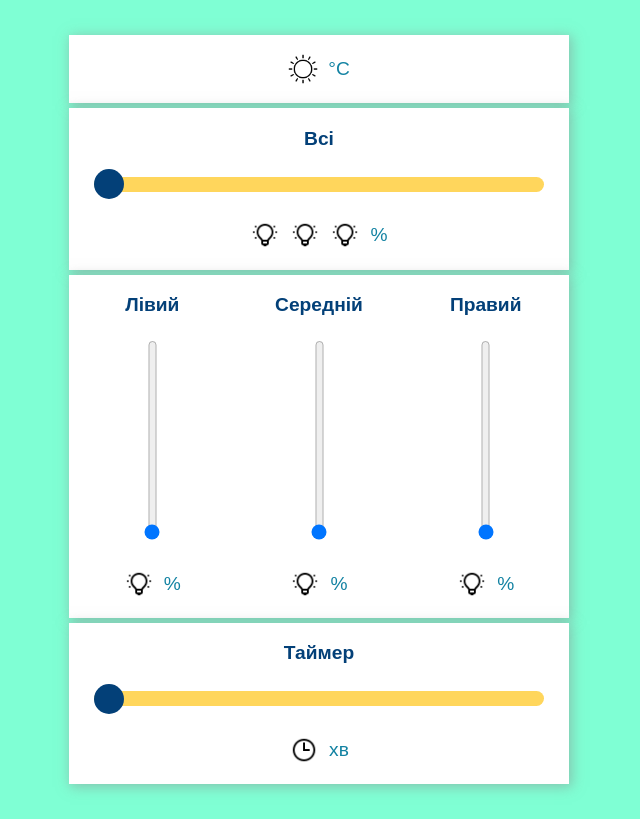
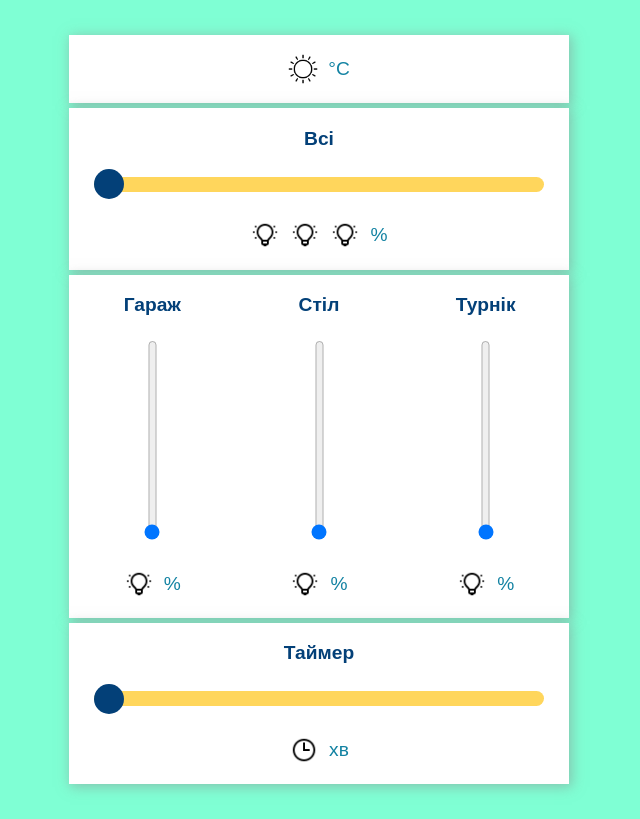
Before and after one commit to vgrugor/TemperatureHttpClientAndLight, a plain HTML site: page data/index.html in a window 1280 px wide. Shown: the whole page, without its empty margins (321-961 px from the left). Drawn offline with Linux system fonts and the light colour scheme.

Commit message:
remame html elements

```diff
--- a/data/index.html
+++ b/data/index.html
@@ -3,7 +3,7 @@
 <!DOCTYPE html>
 <html>
 <head>
-    <title>ESP IOT DASHBOARD</title>
+    <title>Вуличне освітлення</title>
     <meta name="viewport" content="width=device-width, initial-scale=1">
     <meta charset="UTF-8">
     <link rel="icon" type="image/png" href="favicon.png">
@@ -35,7 +35,7 @@
         </div>
         <div class="row">
             <div class="column">
-                <p class="card-title">Лівий</p>
+                <p class="card-title">Гараж</p>
                 <p class="switch">
                     <input type="range" onchange="updateSliderPWM(this)" id="slider3" min="0" max="100" step="1" value ="0" class="slider-vertical">
                 </p>
@@ -45,7 +45,7 @@
                 </p>
             </div>
             <div class="column">
-                <p class="card-title">Середній</p>
+                <p class="card-title">Стіл</p>
                 <p class="switch">
                     <input type="range" onchange="updateSliderPWM(this)" id="slider4" min="0" max="100" step="1" value ="0" class="slider-vertical">
                 </p>
@@ -55,7 +55,7 @@
                 </p>
             </div>
             <div class="column">
-                <p class="card-title">Правий</p>
+                <p class="card-title">Турнік</p>
                 <p class="switch">
                     <input type="range" onchange="updateSliderPWM(this)" id="slider5" min="0" max="100" step="1" value ="0" class="slider-vertical">
                 </p>
```
